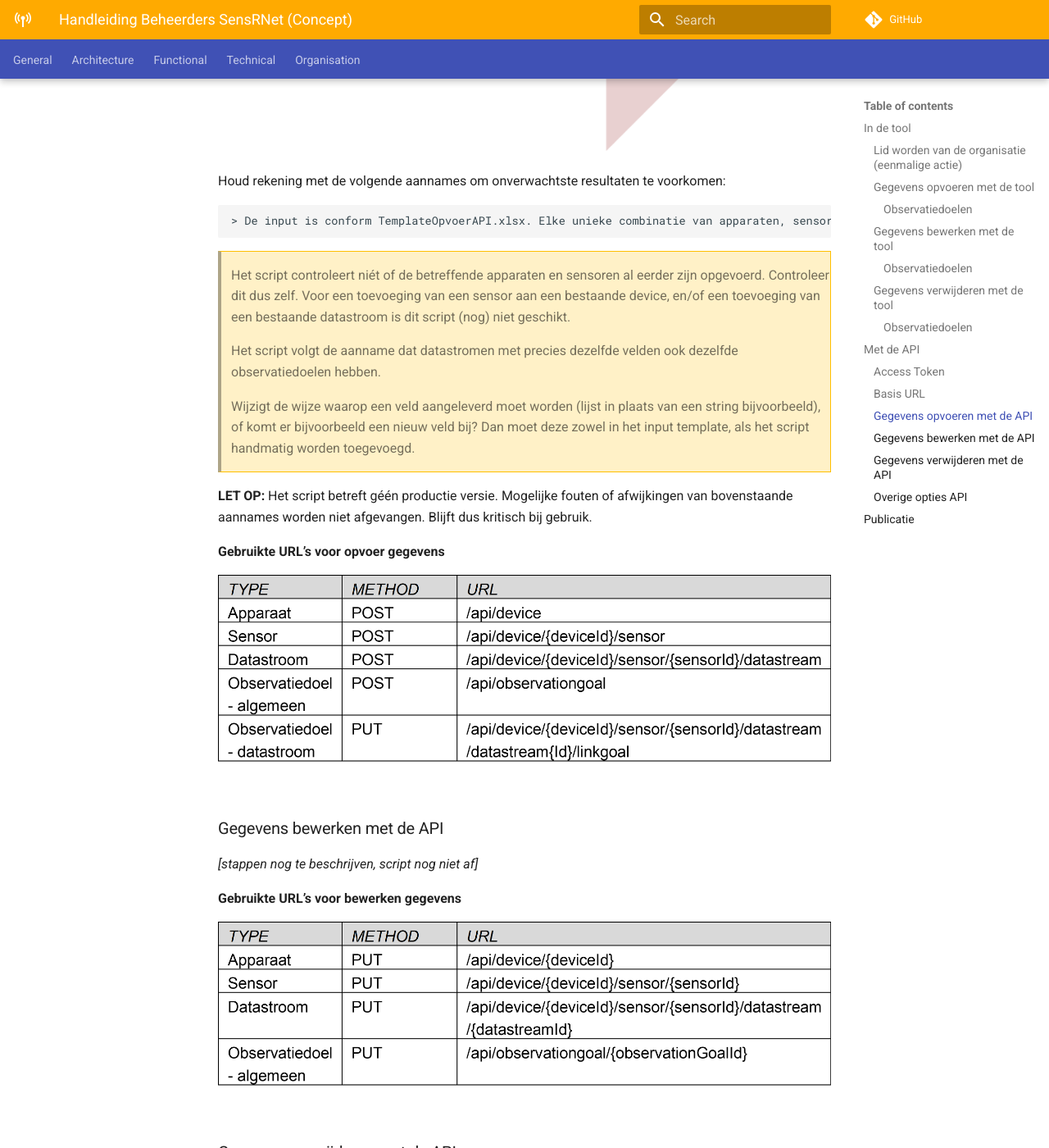
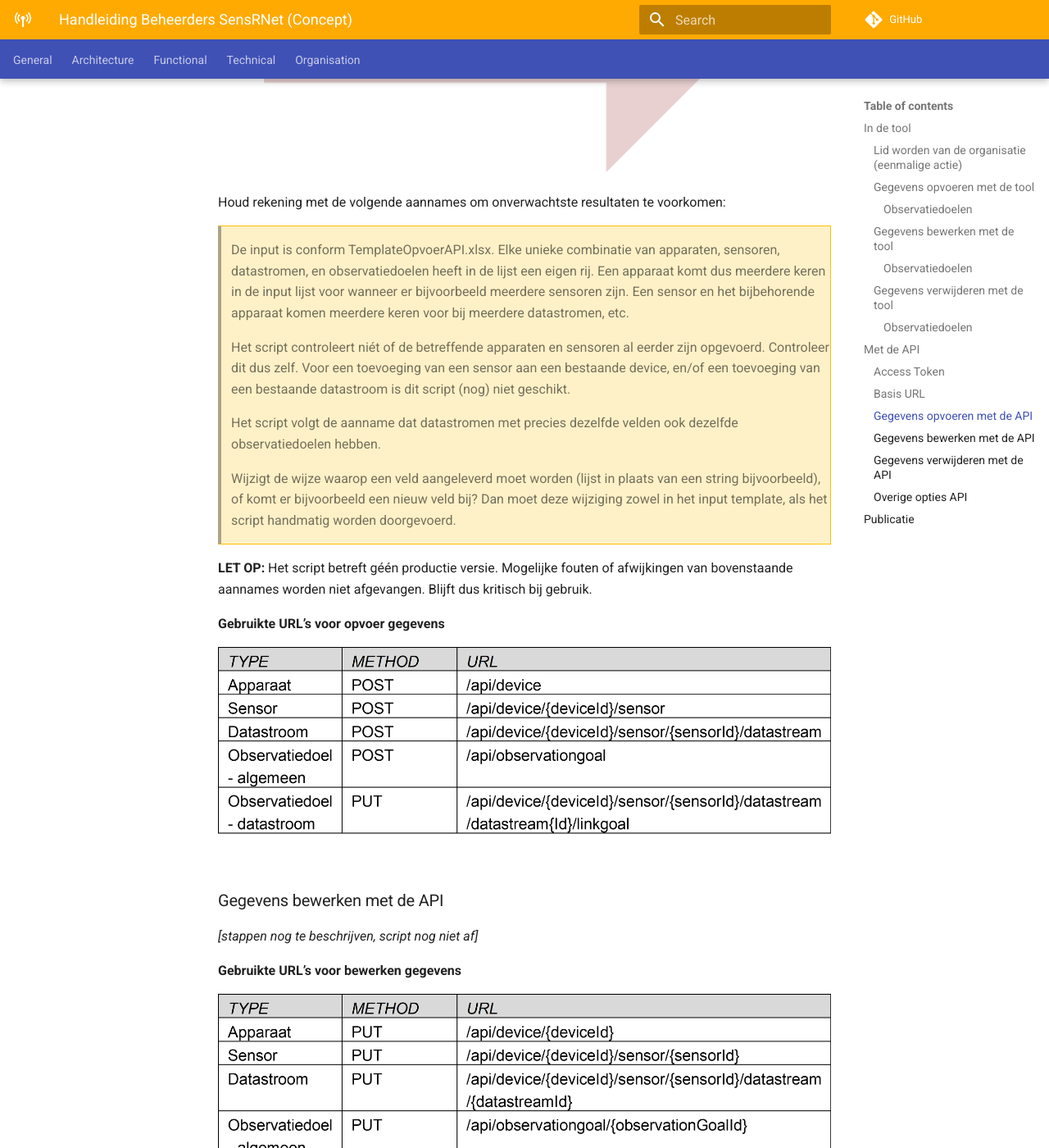
Before and after one commit to kadaster-labs/sensrnet-home, an MkDocs documentation site: the page built from docs/UserManualNL.md, in a window 1280 px wide and 1400 px high, scrolled down 17415 px. Shown: the whole window at 82% size. Built offline with MkDocs 1.6.1 and Material for MkDocs 9.7.7, drawn with Linux system fonts in a browser that asks for light colours; comment, search, counter and statistics services are not loaded; some of the changed text lies outside the part shown.

Commit message:
Update UserManualNL.md

```diff
--- a/docs/UserManualNL.md
+++ b/docs/UserManualNL.md
@@ -48,7 +48,7 @@
 ![SensRNet-Applicatie](img/UserManualNL/SensRNet_Appl_Opvoeren2.png)
 
 Klik op “Registreer Apparaat” (2).
-Je kan vervolgens informatie invullen over het betreffende apparaat. Definities van de velden vind je op deze pagina. Je selecteert een locatie door in de kaart te klikken. Wanneer je alles hebt ingevuld, kun je je apparaat opslaan door te klikken op “Opslaan”.
+Je kan vervolgens informatie invullen over het betreffende apparaat. Definities van de velden vind je op [deze pagina](https://github.com/kadaster-labs/sensrnet-home/blob/main/docs/Definitions.rst). Je selecteert een locatie door in de kaart te klikken. Wanneer je alles hebt ingevuld, kun je je apparaat opslaan door te klikken op “Opslaan”.
 
 ![SensRNet-Applicatie](img/UserManualNL/SensRNet_Appl_Opvoeren3.png)
 
@@ -62,7 +62,7 @@
 ![SensRNet-Applicatie](img/UserManualNL/SensRNet_Appl_Opvoeren5.png)
 
 Om een of meerdere datastromen toe te voegen bij elke sensor, klik je op “Volgende” (5).
-Klik op “Datastroom toevoegen” bij een sensor naar keuze (6) _(In het voorbeeld zijn er twee sensoren toegevoegd bij één apparaat. Deze kunnen elk weer verschillende datastromen hebben)_
+Klik op “Datastroom toevoegen” bij een sensor naar keuze (6) _(In het voorbeeld zijn er twee sensoren toegevoegd bij één apparaat. Deze kunnen elk weer verschillende datastromen hebben.)_
 
 ![SensRNet-Applicatie](img/UserManualNL/SensRNet_Appl_Opvoeren6.png)
 
@@ -173,7 +173,7 @@
 
 ![SensRNet-Applicatie](img/UserManualNL/SensRNet_API1.png)
 
-(Afhankelijk van welke browser je gebruikt, zal het scherm en de opties iets afwijken van bovenstaande beschrijving)
+(Afhankelijk van welke browser je gebruikt, zal het scherm en de opties iets afwijken van bovenstaande beschrijving.)
 
 Je access token dien je dagelijks te actualiseren.
 
@@ -200,13 +200,13 @@
 
 Houd rekening met de volgende aannames om onverwachtste resultaten te voorkomen:
 
- 	> De input is conform TemplateOpvoerAPI.xlsx. Elke unieke combinatie van apparaten, sensoren, datastromen, en observatiedoelen heeft in de lijst een eigen rij. Een apparaat komt dus meerdere keren in de input lijst voor wanneer er bijvoorbeeld meerdere sensoren zijn. Een sensor en het bijbehorende apparaat komen meerdere keren voor bij meerdere datastromen, etc.
+   > De input is conform TemplateOpvoerAPI.xlsx. Elke unieke combinatie van apparaten, sensoren, datastromen, en observatiedoelen heeft in de lijst een eigen rij. Een apparaat komt dus meerdere keren in de input lijst voor wanneer er bijvoorbeeld meerdere sensoren zijn. Een sensor en het bijbehorende apparaat komen meerdere keren voor bij meerdere datastromen, etc.
 
    > Het script controleert niét of de betreffende apparaten en sensoren al eerder zijn opgevoerd. Controleer dit dus zelf. Voor een toevoeging van een sensor aan een bestaande device, en/of een toevoeging van een bestaande datastroom is dit script (nog) niet geschikt.
 
   > Het script volgt de aanname dat datastromen met precies dezelfde velden ook dezelfde observatiedoelen hebben.
 
-  > Wijzigt de wijze waarop een veld aangeleverd moet worden (lijst in plaats van een string bijvoorbeeld), of komt er bijvoorbeeld een nieuw veld bij? Dan moet deze zowel in het input template, als het script handmatig worden toegevoegd.
+  > Wijzigt de wijze waarop een veld aangeleverd moet worden (lijst in plaats van een string bijvoorbeeld), of komt er bijvoorbeeld een nieuw veld bij? Dan moet deze wijziging zowel in het input template, als het script handmatig worden doorgevoerd.
 
 **LET OP:** Het script betreft géén productie versie. Mogelijke fouten of afwijkingen van bovenstaande aannames worden niet afgevangen. Blijft dus kritisch bij gebruik.
 
```
Also changed, not shown: other parts of docs/UserManualNL.md (+15 -17 lines).
